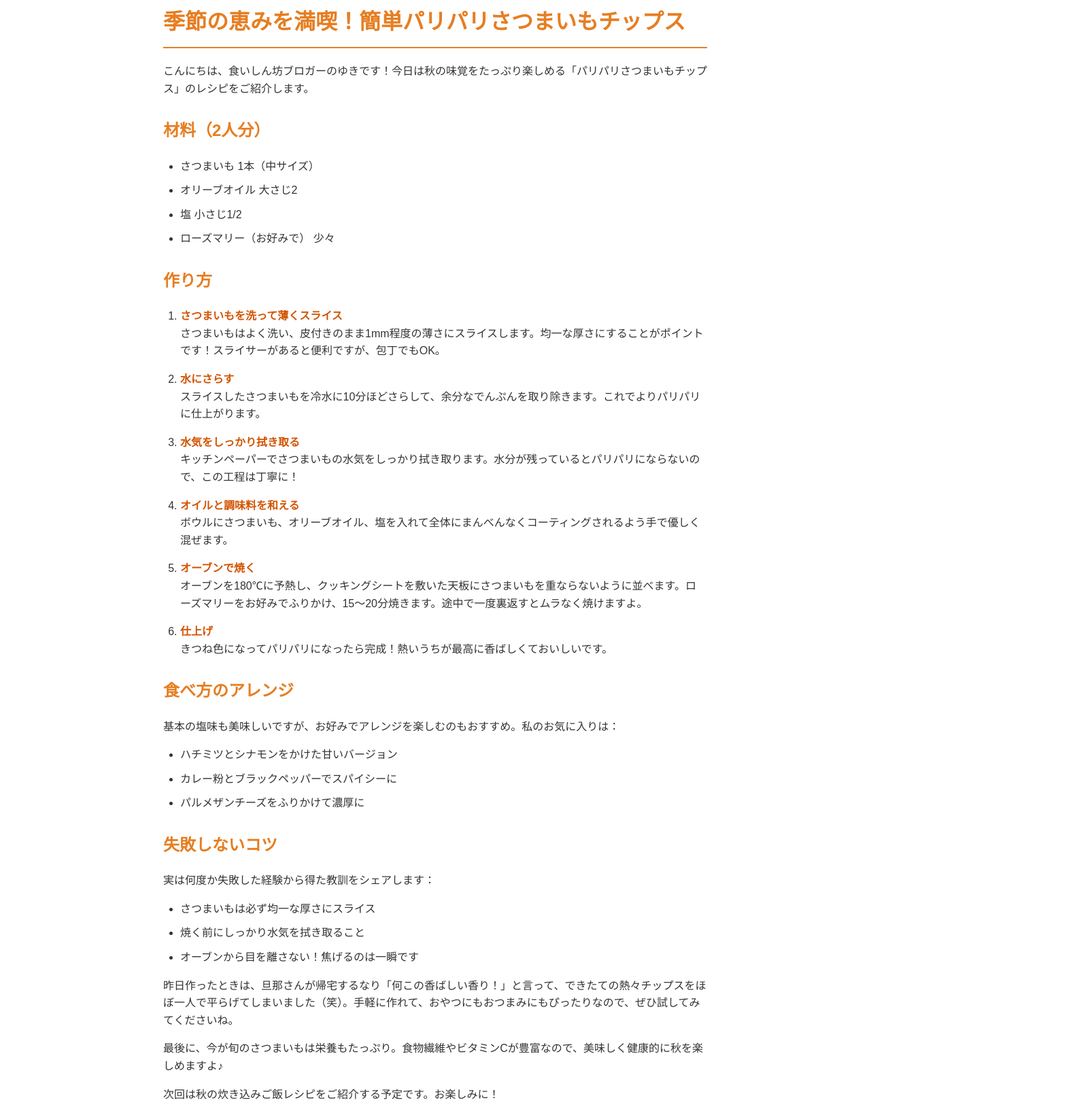
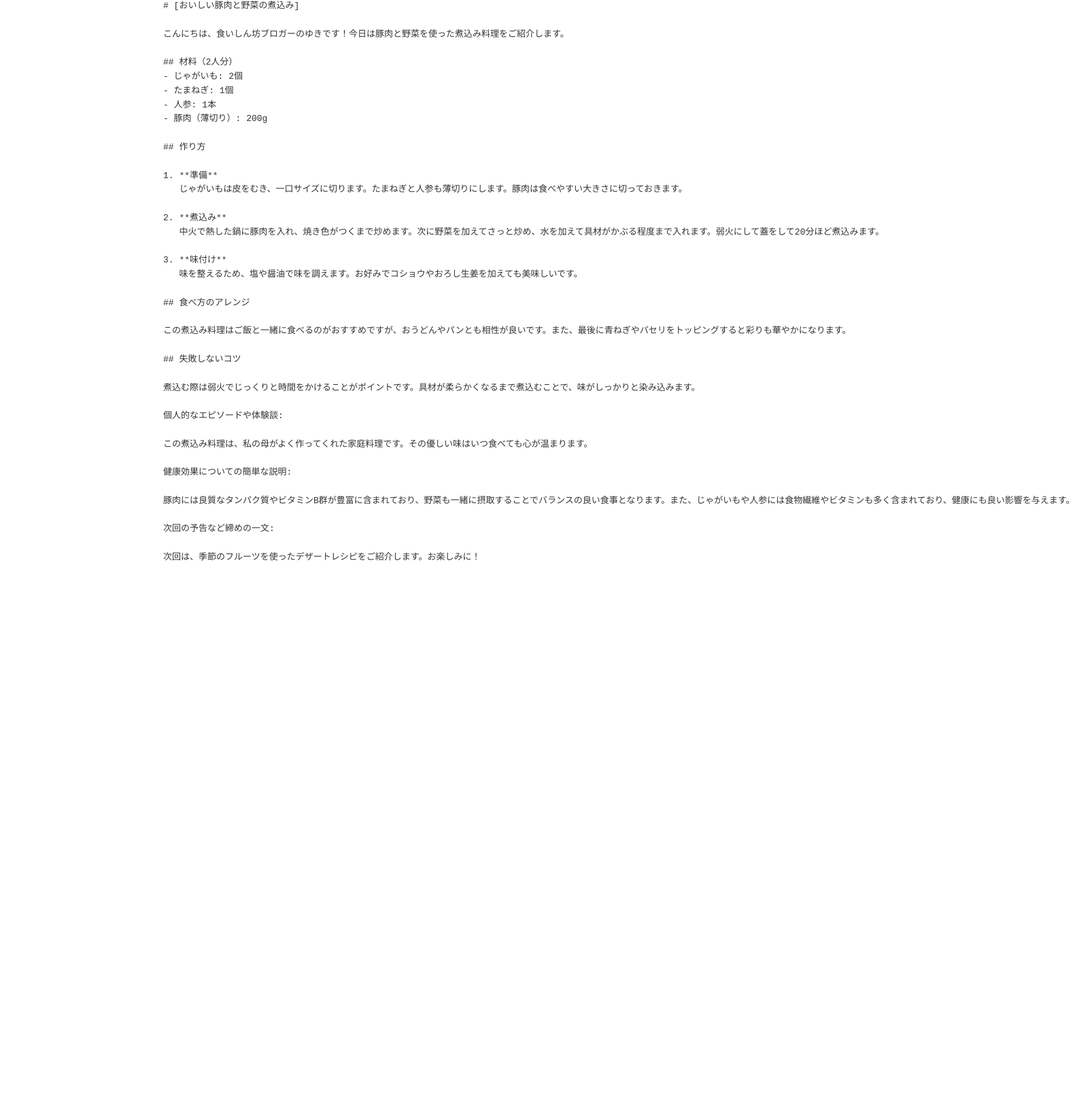
Before and after one commit to junyatakechi/receipt, a plain HTML site: page public/index.html in a window 1280 px wide. Shown: the part 34-1659 px from the top of the page at 68% size, 1581 px wide, since content can reach past the window. After the commit the page ends 898 px from the top, so only its background shows below. Drawn offline with Linux system fonts and the light colour scheme.

Commit message:
merge gen blog text and html

```diff
--- a/public/index.html
+++ b/public/index.html
@@ -40,58 +40,46 @@
     </style>
 </head>
 <body>
-    <h1>季節の恵みを満喫！簡単パリパリさつまいもチップス</h1>
-<p>こんにちは、食いしん坊ブロガーのゆきです！今日は秋の味覚をたっぷり楽しめる「パリパリさつまいもチップス」のレシピをご紹介します。</p>
-<h2>材料（2人分）</h2>
-<ul>
-<li>さつまいも 1本（中サイズ）</li>
-<li>オリーブオイル 大さじ2</li>
-<li>塩 小さじ1/2</li>
-<li>ローズマリー（お好みで） 少々</li>
-</ul>
-<h2>作り方</h2>
-<ol>
-<li>
-<p><strong>さつまいもを洗って薄くスライス</strong><br />
-   さつまいもはよく洗い、皮付きのまま1mm程度の薄さにスライスします。均一な厚さにすることがポイントです！スライサーがあると便利ですが、包丁でもOK。</p>
-</li>
-<li>
-<p><strong>水にさらす</strong><br />
-   スライスしたさつまいもを冷水に10分ほどさらして、余分なでんぷんを取り除きます。これでよりパリパリに仕上がります。</p>
-</li>
-<li>
-<p><strong>水気をしっかり拭き取る</strong><br />
-   キッチンペーパーでさつまいもの水気をしっかり拭き取ります。水分が残っているとパリパリにならないので、この工程は丁寧に！</p>
-</li>
-<li>
-<p><strong>オイルと調味料を和える</strong><br />
-   ボウルにさつまいも、オリーブオイル、塩を入れて全体にまんべんなくコーティングされるよう手で優しく混ぜます。</p>
-</li>
-<li>
-<p><strong>オーブンで焼く</strong><br />
-   オーブンを180℃に予熱し、クッキングシートを敷いた天板にさつまいもを重ならないように並べます。ローズマリーをお好みでふりかけ、15〜20分焼きます。途中で一度裏返すとムラなく焼けますよ。</p>
-</li>
-<li>
-<p><strong>仕上げ</strong><br />
-   きつね色になってパリパリになったら完成！熱いうちが最高に香ばしくておいしいです。</p>
-</li>
-</ol>
-<h2>食べ方のアレンジ</h2>
-<p>基本の塩味も美味しいですが、お好みでアレンジを楽しむのもおすすめ。私のお気に入りは：</p>
-<ul>
-<li>ハチミツとシナモンをかけた甘いバージョン</li>
-<li>カレー粉とブラックペッパーでスパイシーに</li>
-<li>パルメザンチーズをふりかけて濃厚に</li>
-</ul>
-<h2>失敗しないコツ</h2>
-<p>実は何度か失敗した経験から得た教訓をシェアします：</p>
-<ul>
-<li>さつまいもは必ず均一な厚さにスライス</li>
-<li>焼く前にしっかり水気を拭き取ること</li>
-<li>オーブンから目を離さない！焦げるのは一瞬です</li>
-</ul>
-<p>昨日作ったときは、旦那さんが帰宅するなり「何この香ばしい香り！」と言って、できたての熱々チップスをほぼ一人で平らげてしまいました（笑）。手軽に作れて、おやつにもおつまみにもぴったりなので、ぜひ試してみてくださいね。</p>
-<p>最後に、今が旬のさつまいもは栄養もたっぷり。食物繊維やビタミンCが豊富なので、美味しく健康的に秋を楽しめますよ♪</p>
-<p>次回は秋の炊き込みご飯レシピをご紹介する予定です。お楽しみに！</p>
+    <pre><code class="language-markdown"># [おいしい豚肉と野菜の煮込み]
+
+こんにちは、食いしん坊ブロガーのゆきです！今日は豚肉と野菜を使った煮込み料理をご紹介します。
+
+## 材料（2人分）
+- じゃがいも: 2個
+- たまねぎ: 1個
+- 人参: 1本
+- 豚肉（薄切り）: 200g
+
+## 作り方
+
+1. **準備**
+   じゃがいもは皮をむき、一口サイズに切ります。たまねぎと人参も薄切りにします。豚肉は食べやすい大きさに切っておきます。
+
+2. **煮込み**
+   中火で熱した鍋に豚肉を入れ、焼き色がつくまで炒めます。次に野菜を加えてさっと炒め、水を加えて具材がかぶる程度まで入れます。弱火にして蓋をして20分ほど煮込みます。
+
+3. **味付け**
+   味を整えるため、塩や醤油で味を調えます。お好みでコショウやおろし生姜を加えても美味しいです。
+
+## 食べ方のアレンジ
+
+この煮込み料理はご飯と一緒に食べるのがおすすめですが、おうどんやパンとも相性が良いです。また、最後に青ねぎやパセリをトッピングすると彩りも華やかになります。
+
+## 失敗しないコツ
+
+煮込む際は弱火でじっくりと時間をかけることがポイントです。具材が柔らかくなるまで煮込むことで、味がしっかりと染み込みます。
+
+個人的なエピソードや体験談:
+
+この煮込み料理は、私の母がよく作ってくれた家庭料理です。その優しい味はいつ食べても心が温まります。
+
+健康効果についての簡単な説明:
+
+豚肉には良質なタンパク質やビタミンB群が豊富に含まれており、野菜も一緒に摂取することでバランスの良い食事となります。また、じゃがいもや人参には食物繊維やビタミンも多く含まれており、健康にも良い影響を与えます。
+
+次回の予告など締めの一文:
+
+次回は、季節のフルーツを使ったデザートレシピをご紹介します。お楽しみに！
+</code></pre>
 </body>
 </html>
```
Also changed, not shown: 4 other files.
